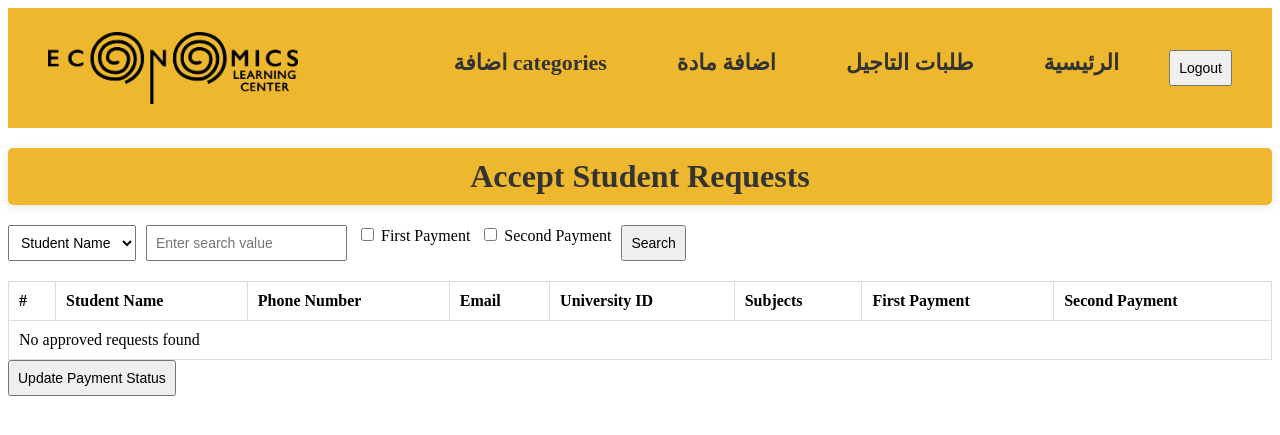
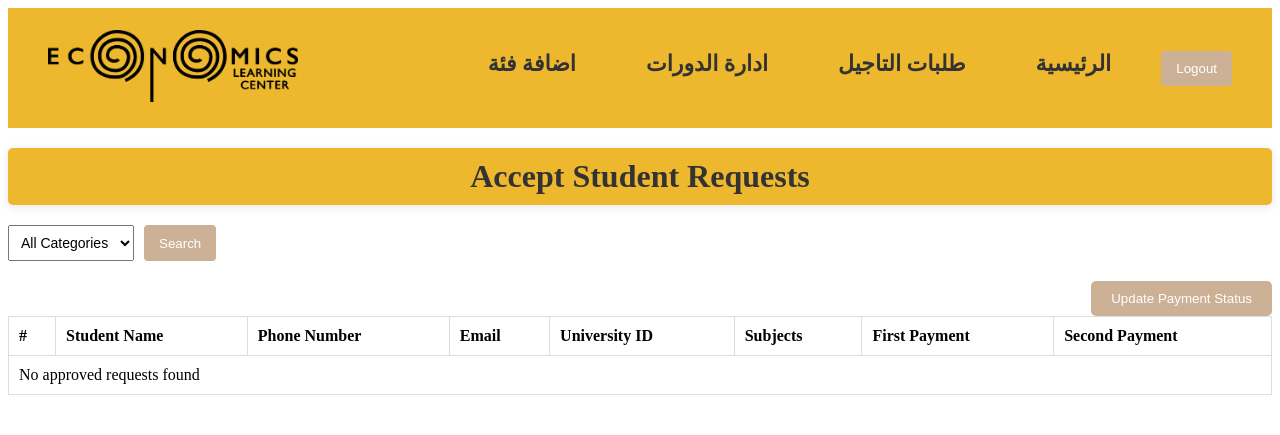
Before and after one commit to devHassan19/elc_project, a Django app: template main_app/templates/accounts/accept_admin.html in a window 1280 px wide. Shown: the top 435 px of the page. Run offline with Django 3.2, Linux system fonts and the light colour scheme; the template is opened without the code that fills it, so the values that code supplies are empty.

Commit message:
14th submit all project still db

```diff
--- a/main_app/templates/accounts/accept_admin.html
+++ b/main_app/templates/accounts/accept_admin.html
@@ -8,10 +8,12 @@
 <body>
   <header>
     <nav>
-      <img src="{% static 'images/logo-horizantal.png' %}" alt="Elc logo" />
+      <a href="{% url 'admin_page' %}">
+        <img src="{% static 'images/logo-horizantal.png' %}" alt="Elc logo" />
+    </a>
       <ul>
-        <li><a href="{% url 'add_category' %}">اضافة categories</a></li>
-        <li><a href="{% url 'add_subject' %}">اضافة مادة</a></li>
+        <li><a href="{% url 'add_category' %}">اضافة فئة</a></li>
+        <li><a href="{% url 'add_subject' %}">ادارة الدورات</a></li>
         <li><a href="{% url 'accept_admin' %}">طلبات التاجيل</a></li>
         <li><a href="{% url 'admin_page' %}">الرئيسية</a></li>
         <li>
@@ -26,7 +28,7 @@
 
 <h2>Accept Student Requests</h2>
 
-<div class="search-bar">
+{% comment %} <div class="search-bar">
   <form method="GET" action="{% url 'accept_admin' %}">
       {% csrf_token %}
       <select name="field">
@@ -43,11 +45,25 @@
       </label>
       <button type="submit">Search</button>
   </form>
+</div> {% endcomment %}
+
+<div class="search-bar">
+  <form method="GET" action="{% url 'add_subject' %}"> <!-- Adjust the URL as needed -->
+      {% csrf_token %}
+      <select name="category" onchange="this.form.submit()"> <!-- Automatically submit on selection -->
+          <option value="">All Categories</option>
+          {% for category in categories %}
+              <option value="{{ category.id }}" {% if selected_category == category.id %}selected{% endif %}>{{ category.name }}</option>
+          {% endfor %}
+      </select>
+      <button type="submit">Search</button>
+  </form>
 </div>
 
 <form method="POST" action="{% url 'accept_admin' %}">
   {% csrf_token %}
   <table>
+    <button type="submit" id="update-payment-btn">Update Payment Status</button>
     <thead>
       <tr>
         <th>#</th>
@@ -85,7 +101,7 @@
       {% endfor %}
     </tbody>
   </table>
-  <button type="submit">Update Payment Status</button>
+
 </form>
 
 </body>
--- a/static/styles/accept_admin.css
+++ b/static/styles/accept_admin.css
@@ -65,6 +65,35 @@ th, td {
   border: 1px solid #ddd;
 }
 
+button {
+  padding: 10px 15px; /* Adjust button padding */
+  background-color: #cdb196; /* Button color */
+  color: white; /* Text color */
+  border: none; /* No border */
+  border-radius: 4px; /* Rounded corners */
+  cursor: pointer; /* Pointer cursor on hover */
+}
+
+button:hover {
+  background-color: #b59779; /* Darker button color on hover */
+}
+#update-payment-btn {
+  display: block; /* Change display to block for alignment */
+  margin-left: auto; /* Auto margin on the left */
+  margin-right: 0; /* No right margin */
+  padding: 10px 20px; /* Add padding for better appearance */
+  background-color: #cdb196; /* Button background color */
+  color: white; /* Button text color */
+  border: none; /* No border */
+  border-radius: 5px; /* Rounded corners */
+  cursor: pointer; /* Pointer cursor on hover */
+  transition: background-color 0.3s; /* Smooth background transition */
+}
+
+#update-payment-btn:hover {
+  background-color: #b59779; /* Darker shade on hover */
+}
+
 @media (max-width: 600px) {
   table, thead, tbody, th, td, tr {
     display: block;
@@ -96,19 +125,6 @@ th, td {
 }
 
 
-
-@media (max-width: 600px) {
-  nav {
-    flex-direction: column;
-    align-items: flex-start;
-  }
-
-  nav ul {
-    flex-direction: column;
-    gap: 15px;
-  }
-}
-
 /* ------------------------------------------------------------ */
 
 .search-bar {
@@ -122,11 +138,13 @@ th, td {
   gap: 10px; /* Space between elements */
 }
 
-input[type="text"], select, button {
+input[type="text"], select {
   padding: 8px;
   font-size: 14px;
 }
 
+
+
 label {
   margin: 0; /* Remove default margin from labels */
 }
```
Also changed, not shown: main_app/templates/accounts/add_category.html (+5 -5 lines), main_app/templates/accounts/add_subject.html (+21 -3 lines), main_app/templates/accounts/admin_page.html (+5 -3 lines), main_app/templates/accounts/student_page.html (+5 -5 lines), main_app/views.py (+15 -5 lines), db.sqlite3, media/attachments/1.jpg (added), media/attachments/7I5A2368.JPG (added), 8 other files.
